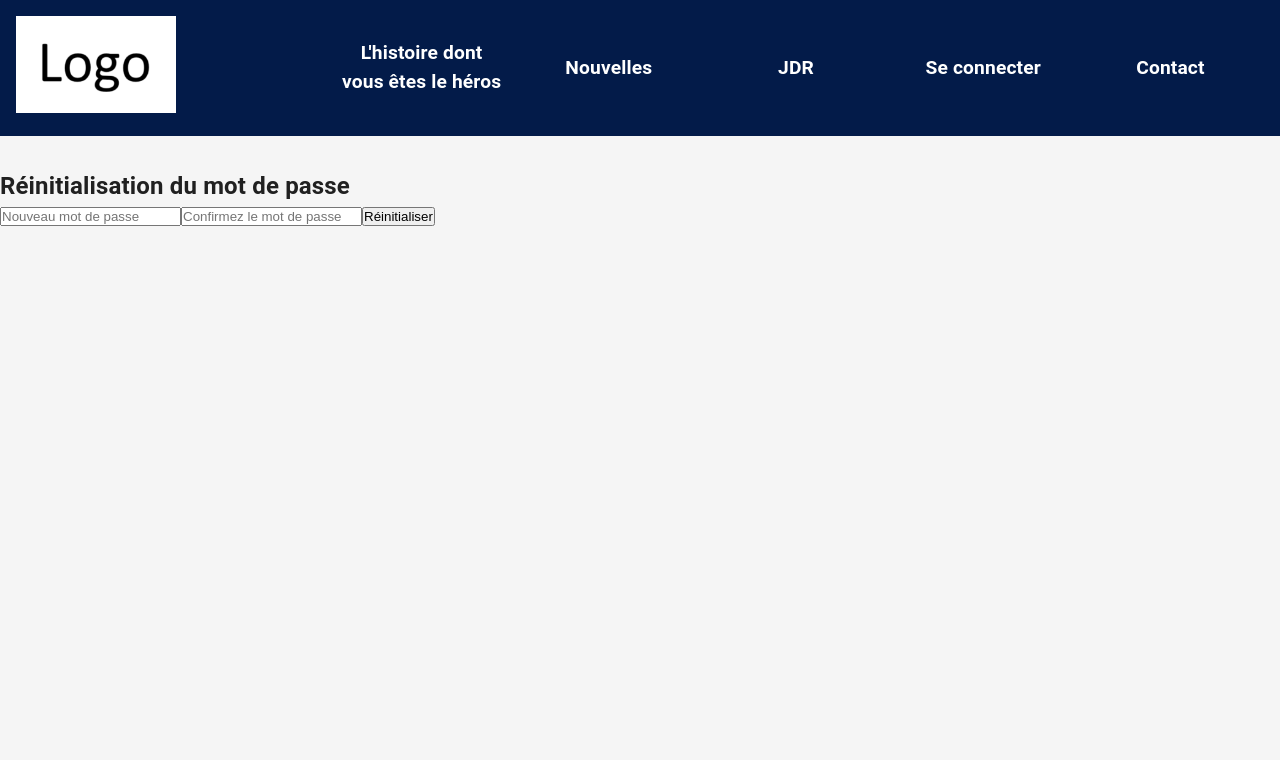
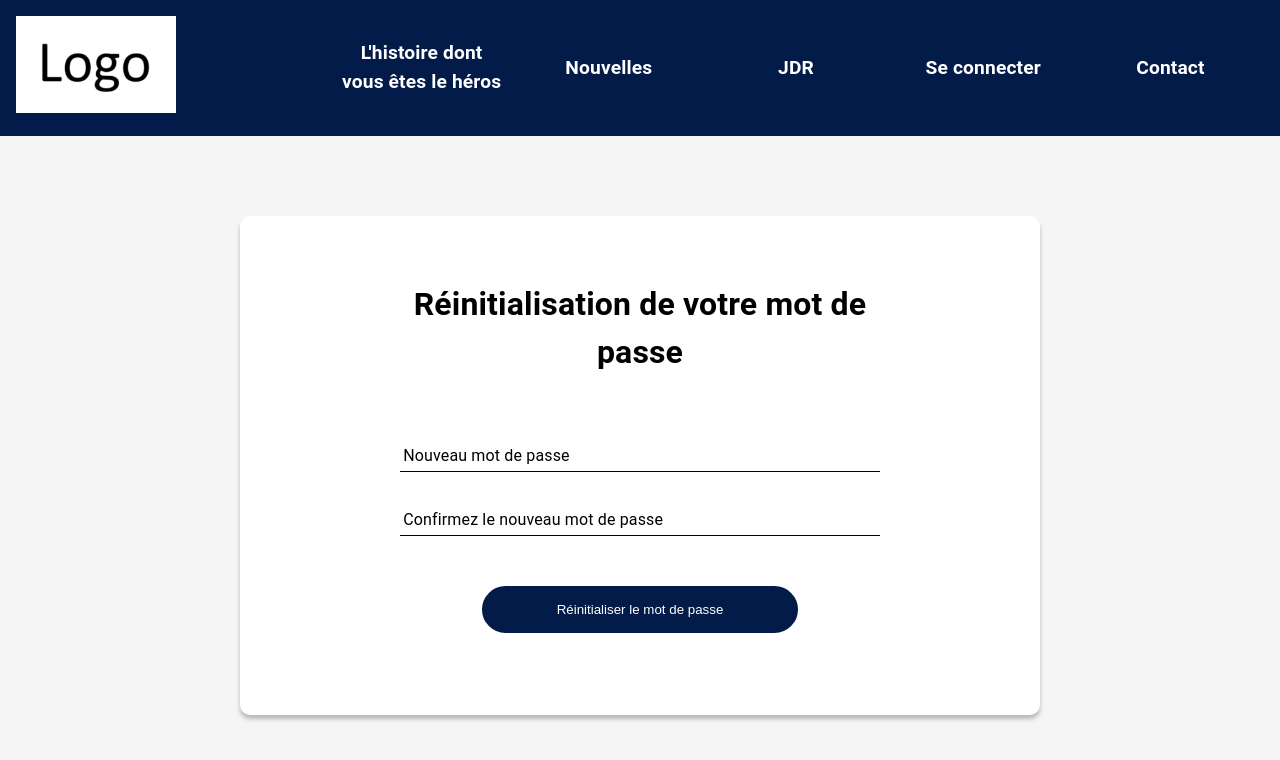
Before and after one commit to Florian59c/Blog-JDR-front, a Next.js app: page /resetPassword in a window 1280 px wide. Shown: the top 760 px of the page. Built offline with nearby package versions, Linux system fonts and the light colour scheme.

Commit message:
feat: styles and update code for reset password page

```diff
--- a/pages/resetPassword.tsx
+++ b/pages/resetPassword.tsx
@@ -1,3 +1,4 @@
+import { TextField } from '@mui/material';
 import axios from 'axios';
 import { useRouter } from 'next/router';
 import { useState } from 'react';
@@ -8,38 +9,58 @@ export default function ResetPassword() {
     const [password, setPassword] = useState('');
     const [confirmPassword, setConfirmPassword] = useState('');
     const [error, setError] = useState('');
+    const [confirmMessage, setconfirmMessage] = useState('');
 
-    async function reset() {
+    return (
+        <div className="blockContainer">
+            <h1>Réinitialisation de votre mot de passe</h1>
+            <div>
+                <form
+                    onSubmit={async (e) => {
+                        e.preventDefault(); // Empêche le rechargement de la page
+                        setconfirmMessage('');
+                        setError('');
+                        try {
                             if (password !== confirmPassword) {
                                 setError("Les mots de passe ne correspondent pas");
-            return;
-        }
-
+                            } else {
                                 const response = await axios.post(
                                     `${process.env.NEXT_PUBLIC_SERVER_URL}auth/resetPassword`,
                                     { token, password }
                                 );
-
-        setError("ok");
-    };
-
-    return (
-        <div>
-            <h2>Réinitialisation du mot de passe</h2>
-            <input
-                type="password"
-                placeholder="Nouveau mot de passe"
+                                if (response.data === "ok") {
+                                    router.push('/login');
+                                } else {
+                                    setError(response.data);
+                                }
+                            }
+                        } catch (error) {
+                            console.error(error);
+                            setError('Une erreur inconnue s\'est produite');
+                        }
+                    }}
+                >
+                    <div className="inputs">
+                        <TextField
+                            label="Nouveau mot de passe"
+                            type="Password"
                             value={password}
                             onChange={(e) => setPassword(e.target.value)}
                         />
-            <input
-                type="password"
-                placeholder="Confirmez le mot de passe"
+                        <TextField
+                            label="Confirmez le nouveau mot de passe"
+                            type="Password"
                             value={confirmPassword}
                             onChange={(e) => setConfirmPassword(e.target.value)}
                         />
-            <button onClick={reset}>Réinitialiser</button>
-            {error}
                     </div>
+                    {error && <p className="error-message">{error}</p>}
+                    <div className="buttonContainer">
+                        <button type="submit" className="button-style button-color-validate">Réinitialiser le mot de passe</button>
+                    </div>
+                </form>
+                <p className="confirmMessage">{confirmMessage}</p>
+            </div>
+        </div >
     );
 }
```
Lines whose indentation alone changed are shown as unchanged.
